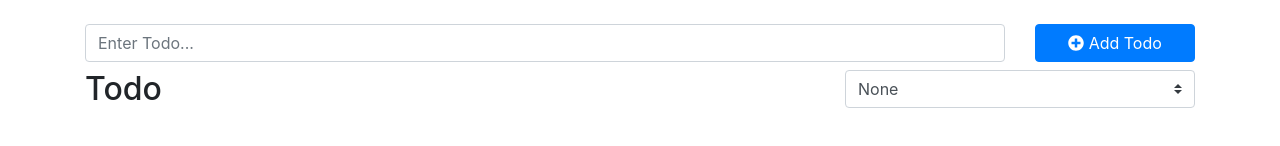
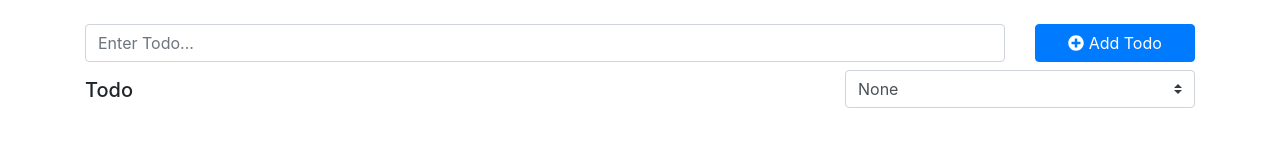
Before and after one commit to almirmerzic/Test, a React (Create React App) app in the folder app/: page / in a window 1280 px wide. Shown: the part 226-372 px from the top of the page. Built offline with nearby package versions, Linux system fonts and the light colour scheme.

Commit message:
Todo
Todo size changed,

```diff
--- a/app/src/components/TodoList/index.js
+++ b/app/src/components/TodoList/index.js
@@ -18,7 +18,7 @@ export default class TodoList extends Component {
             <div className="container">
             <div className="row">
                 <div className="col-lg-8 col-sm-6 col-6">
-                    <h2>Todo</h2>
+                    <h5 className="mt-2">Todo</h5>
                 </div>
                 <div className="col-lg-4 col-sm-6 col-6">
                     <select onChange={this.onChange} value={this.state.value} className="custom-select">
```
